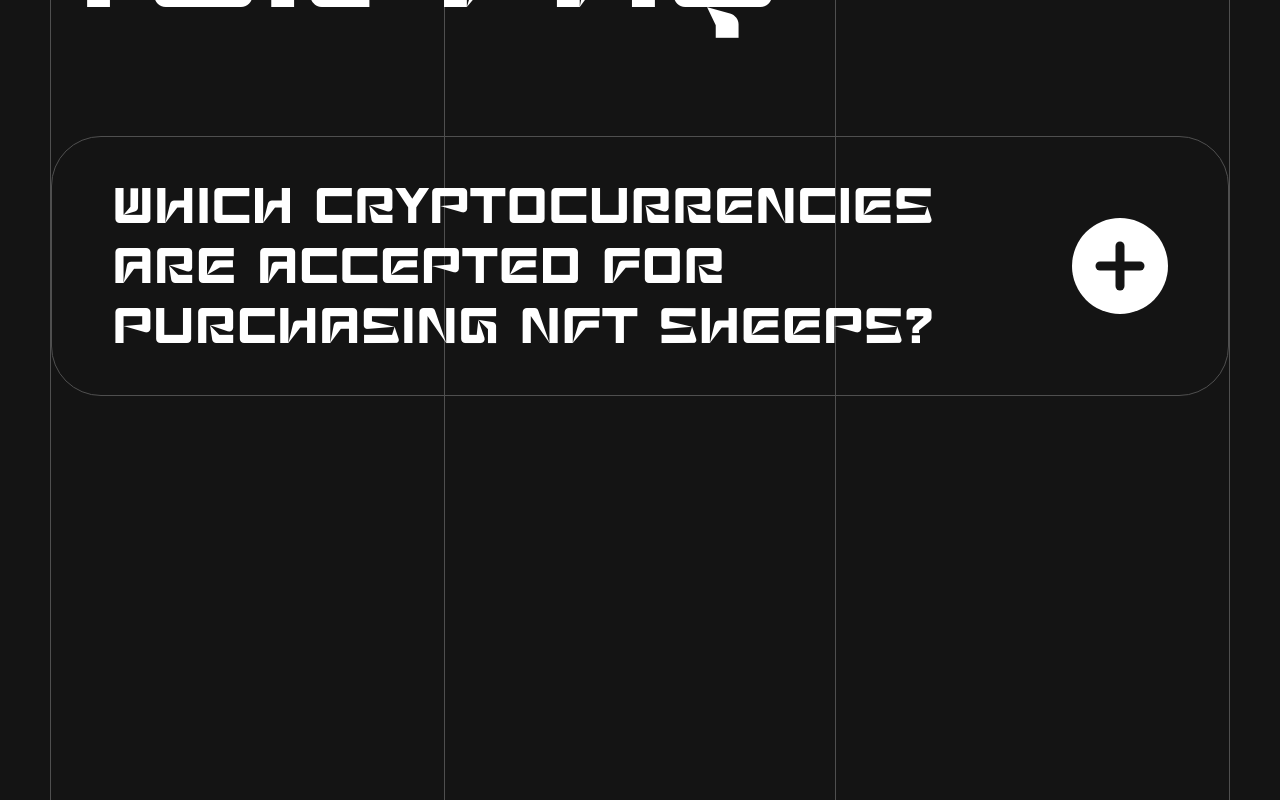
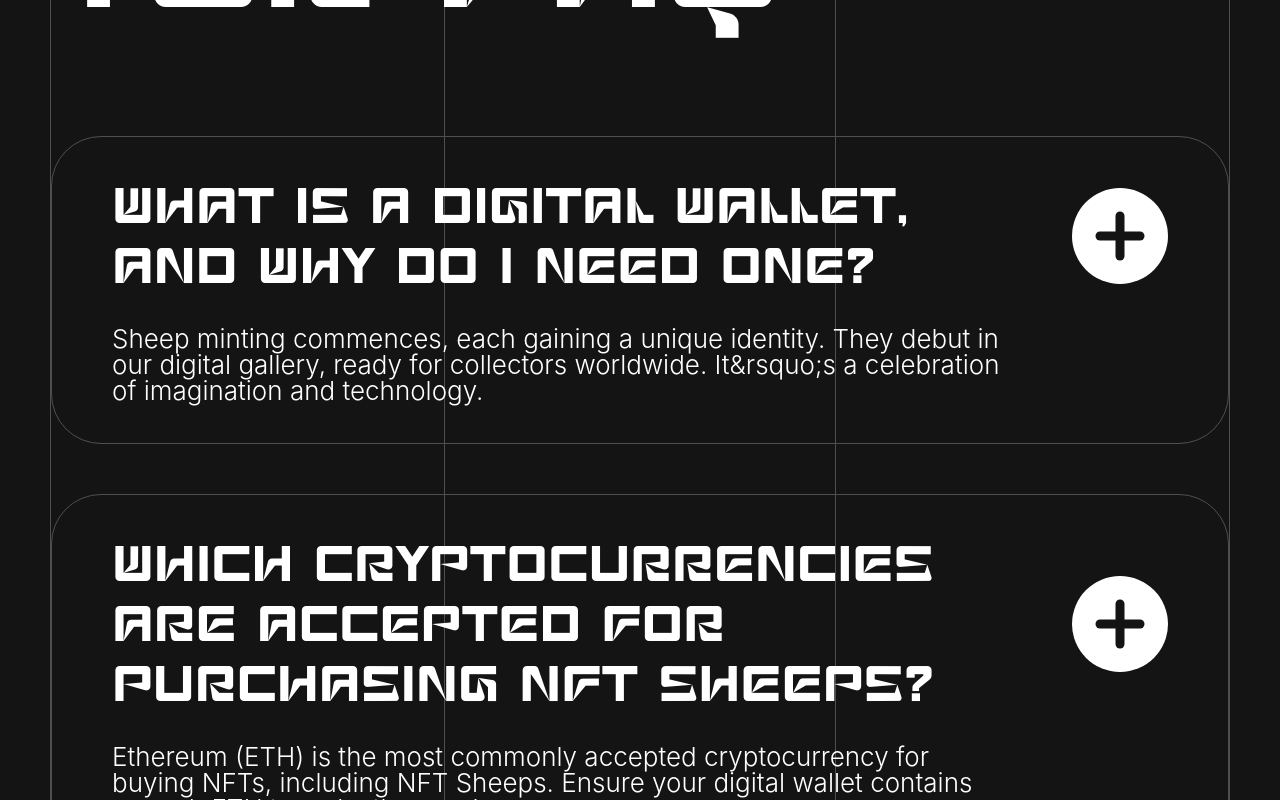
Before and after one commit to bambuuk/chic-sheep, a Next.js app: page / in a window 1280 px wide. Shown: the part 8000-8800 px from the top of the page. Built offline with nearby package versions, Linux system fonts and the light colour scheme.

Commit message:
prepare separate accordion item

```diff
--- a/src/assets/data.ts
+++ b/src/assets/data.ts
@@ -98,7 +98,7 @@ export const stareSheep = [
   },
 ];
 
-const FAQs = [
+export const FAQs = [
   {
     title: 'What is a digital wallet, and why do I need one?',
     description: `Sheep minting commences, each gaining a unique identity. They debut in our digital gallery, ready for collectors worldwide.
--- a/src/components/YourFAQ/Accordion.tsx
+++ b/src/components/YourFAQ/Accordion.tsx
@@ -1,4 +1,6 @@
-import { Box, styled } from "@mui/material";
+import { styled } from "@mui/material";
+import { FAQs } from "@/assets/data";
+import { AccordionItem } from "./AccordionItem";
 
 const AccordionUI = styled("div")(({}) => ({
   display: "flex",
@@ -6,67 +8,18 @@ const AccordionUI = styled("div")(({}) => ({
   gap: "50px",
 }));
 
-const AccordionItem = styled("div")(({}) => ({
-  padding: "39px 60px",
-  border: "1px solid #4f4f4f",
-  borderRadius: "50px",
-}));
-
-const TitleBox = styled("div")(({}) => ({
-  display: "flex",
-  justifyContent: "space-between",
-  alignItems: "center",
-  width: "100%",
-}));
-
-const Title = styled("h3")(({ theme }) => ({
-  fontFamily: theme.typography.secondFamily,
-  fontWeight: 400,
-  fontSize: "50px",
-  lineHeight: "120%",
-  color: "#fff",
-  maxWidth: '85%',
-  width: '100%',
-}));
-
-const Trigger = styled("div")(({}) => ({
-  width: "96px",
-  height: "96px",
-  backgroundColor: "#fff",
-  borderRadius: "100%",
-  position: 'relative',
-}));
-
-const HorizontalRow = styled('div')(({}) => ({
-  borderRadius: '30px',
-width: '49px',
-height: '9px',
-background: '#141414',
-position: 'absolute',
-left: '50%',
-top: '50%',
-transform: 'translate(-50%, -50%)',
-}));
-
-const VerticalRow = styled(HorizontalRow)(({}) => ({
-  width: '9px',
-  height: '49px',
-}));
-
 export default function Accordion() {
   return (
     <AccordionUI>
-      <AccordionItem>
-        <TitleBox>
-          <TitleBox>
-            <Title>Which cryptocurrencies are accepted for purchasing NFT Sheeps?</Title>
-            <Trigger>
-              <HorizontalRow />
-              <VerticalRow />
-            </Trigger>
-          </TitleBox>
-        </TitleBox>
-      </AccordionItem>
+      {FAQs.map(({title, description}) => {
+        return (
+          <AccordionItem
+            title={title}
+            description={description}
+            key={title}
+          />
+        )
+      })}
     </AccordionUI>
   );
 }
--- /dev/null
+++ b/src/components/YourFAQ/AccordionItem.tsx
@@ -0,0 +1,85 @@
+import { styled } from "@mui/material";
+
+const AccordionItemUI = styled("div")(({}) => ({
+  padding: "39px 60px",
+  border: "1px solid #4f4f4f",
+  borderRadius: "50px",
+  display: "flex",
+  flexDirection: "column",
+  gap: "30px",
+}));
+
+const TitleBox = styled("div")(({}) => ({
+  display: "flex",
+  justifyContent: "space-between",
+  alignItems: "center",
+  width: "100%",
+}));
+
+const Title = styled("h3")(({ theme }) => ({
+  fontFamily: theme.typography.secondFamily,
+  fontWeight: 400,
+  fontSize: "50px",
+  lineHeight: "120%",
+  color: "#fff",
+  maxWidth: "85%",
+  width: "100%",
+}));
+
+const Trigger = styled("div")(({}) => ({
+  width: "96px",
+  height: "96px",
+  backgroundColor: "#fff",
+  borderRadius: "100%",
+  position: "relative",
+}));
+
+const HorizontalRow = styled("div")(({}) => ({
+  borderRadius: "30px",
+  width: "49px",
+  height: "9px",
+  background: "#141414",
+  position: "absolute",
+  left: "50%",
+  top: "50%",
+  transform: "translate(-50%, -50%)",
+}));
+
+const VerticalRow = styled(HorizontalRow)(({}) => ({
+  width: "9px",
+  height: "49px",
+}));
+
+const Description = styled("p")(({ theme }) => ({
+  fontFamily: theme.typography.fontFamily,
+  fontWeight: 300,
+  fontSize: "26px",
+  color: "#fff",
+  maxWidth: "85%",
+  width: "100%",
+}));
+
+interface AccordionItem {
+  title: string;
+  description: string;
+}
+
+export const AccordionItem = ({ title, description }: AccordionItem) => {
+  return (
+    <AccordionItemUI>
+        <TitleBox>
+          <Title>
+            {title}
+          </Title>
+          <Trigger>
+            <HorizontalRow />
+            <VerticalRow />
+          </Trigger>
+        </TitleBox>
+
+        <Description>
+          {description}
+        </Description>
+      </AccordionItemUI>
+  )
+}
```
